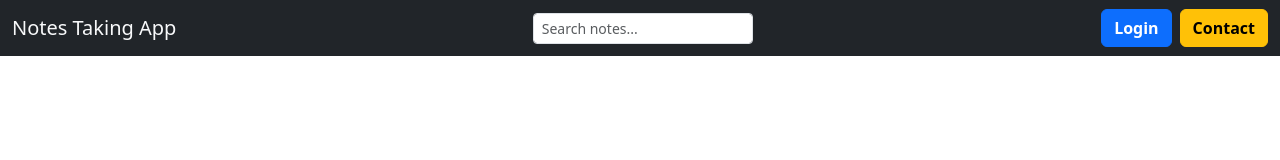
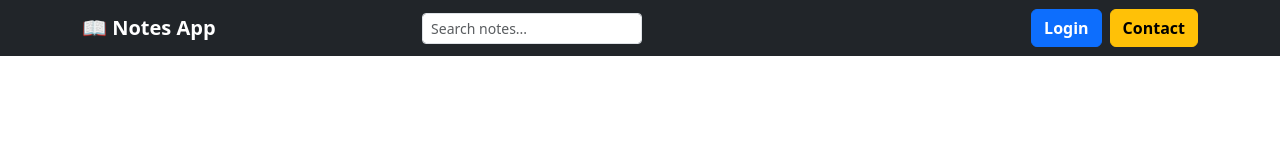
Before and after one commit to kumar-sharvan/Notes-App, a React (Vite) app in the folder client/: page / in a window 1280 px wide. Shown: the top 160 px of the page. Built offline with nearby package versions, Linux system fonts and the light colour scheme.

Commit message:
Update Navbar.jsx

```diff
--- a/client/src/Components/Navbar.jsx
+++ b/client/src/Components/Navbar.jsx
@@ -4,20 +4,38 @@ import { useAuth } from "./ContextProvider";
 
 const Navbar = ({ setSearchQuery }) => {
   const { user, logout } = useAuth();
-  const navigate = useNavigate(); // useNavigate inside a Router context
+  const navigate = useNavigate();
 
   const handleLogout = () => {
     logout();
-    navigate("/"); // Redirect after logout
+    navigate("/");
   };
 
   return (
-    <div>
-      <nav className="navbar bg-dark">
-        <div className="container-fluid d-flex justify-content-between align-items-center">
-          <a className="navbar-brand text-light">Notes Taking App</a>
+    <nav className="navbar navbar-expand-lg navbar-dark bg-dark">
+      <div className="container">
+        {/* Brand Logo */}
+        <Link className="navbar-brand fw-bold" to="/">
+          📖 Notes App
+        </Link>
 
-          <form className="d-flex mx-auto">
+        {/* Toggle Button for Mobile */}
+        <button
+          className="navbar-toggler"
+          type="button"
+          data-bs-toggle="collapse"
+          data-bs-target="#navbarNav"
+          aria-controls="navbarNav"
+          aria-expanded="false"
+          aria-label="Toggle navigation"
+        >
+          <span className="navbar-toggler-icon"></span>
+        </button>
+
+        {/* Navbar Content */}
+        <div className="collapse navbar-collapse justify-content-between" id="navbarNav">
+          {/* Search Bar (Centered on Larger Screens) */}
+          <form className="d-flex mx-auto my-2 my-lg-0">
             <input
               className="form-control form-control-sm me-2"
               type="search"
@@ -27,30 +45,37 @@ const Navbar = ({ setSearchQuery }) => {
             />
           </form>
 
-          <div className="d-flex align-items-center">
+          {/* Right Section (Login, Contact, or User Info) */}
+          <ul className="navbar-nav ms-auto">
             {!user ? (
               <>
+                <li className="nav-item">
                   <Link to="/signin" className="btn btn-primary fw-bold me-2">
                     Login
                   </Link>
+                </li>
+                <li className="nav-item">
                   <Link to="/contact" className="btn btn-warning fw-bold">
                     Contact
                   </Link>
+                </li>
               </>
             ) : (
               <>
+                <li className="nav-item d-flex align-items-center">
                   <span className="text-warning me-3 fw-bold fs-5">
                     {user.username}
                   </span>
                   <button className="btn btn-danger" onClick={handleLogout}>
                     Logout
                   </button>
+                </li>
               </>
             )}
+          </ul>
         </div>
       </div>
     </nav>
-    </div>
   );
 };
 
```
Lines whose indentation alone changed are shown as unchanged.
